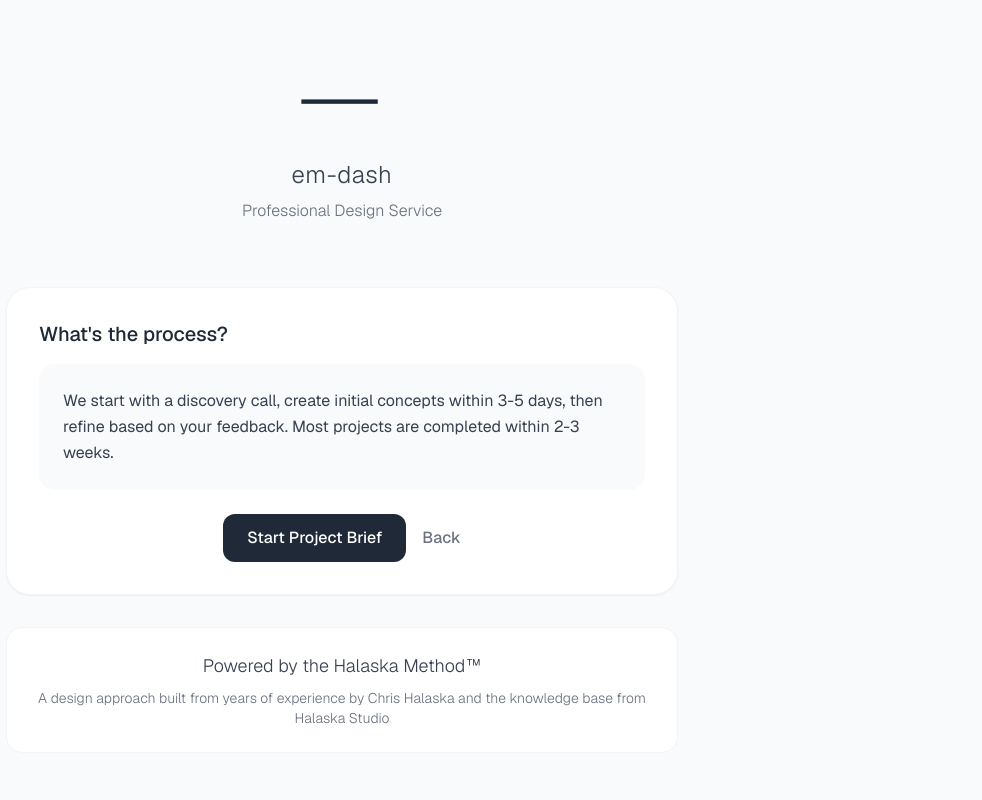
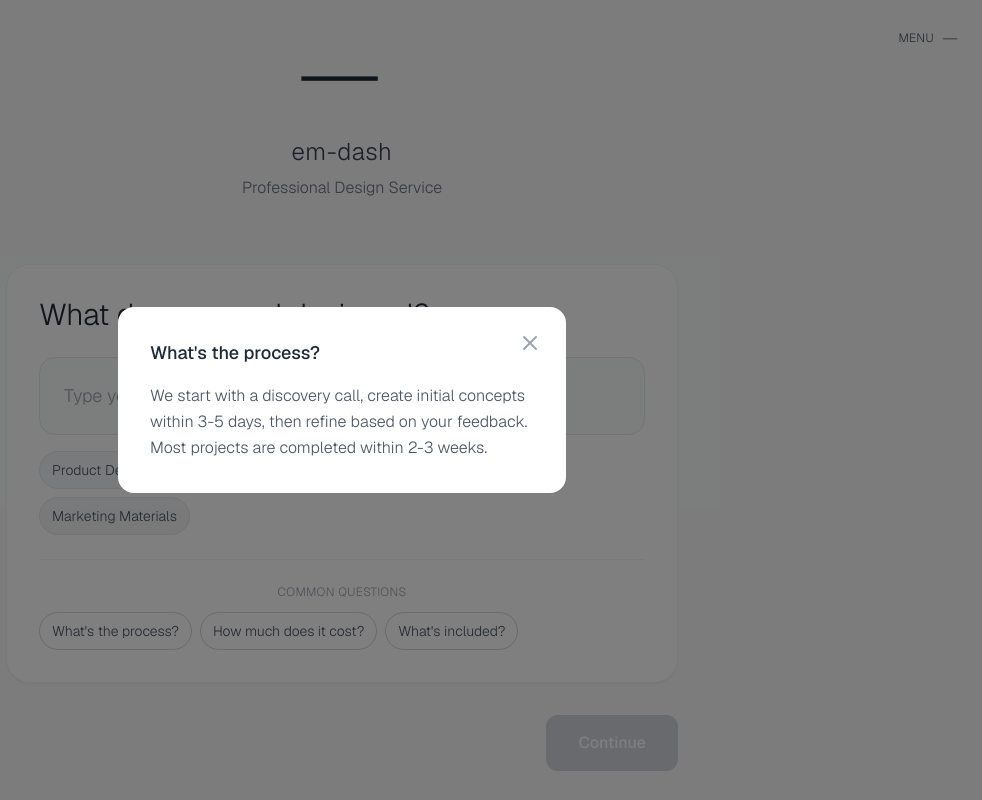
Before and after one commit to chalaska/design-service-website, a Next.js app: page / in a window 1280 px wide. Both pictures are taken after a click on the button "What's the process?". Shown: the top 800 px of the page, without its empty margins (298-1280 px from the left). Built offline with nearby package versions, Linux system fonts and the light colour scheme.

Commit message:
Update index.tsx

```diff
--- a/pages/index.tsx
+++ b/pages/index.tsx
@@ -162,6 +162,7 @@ export default function Home() {
   const [isFocused, setIsFocused] = useState(false);
   const [showContactForm, setShowContactForm] = useState(false);
   const [projectsToShow, setProjectsToShow] = useState(6);
+  const [faqModal, setFaqModal] = useState<{question: string, answer: string} | null>(null);
 
   const handleNext = () => {
     if (currentInput.trim()) {
@@ -205,7 +206,7 @@ export default function Home() {
   };
 
   const handleFAQClick = (faq: {question: string, answer: string}) => {
-    setShowFAQResult(faq);
+    setFaqModal(faq);
   };
 
   const isComplete = currentQuestion === questions.length - 1 && projectData.email;
@@ -303,6 +304,24 @@ export default function Home() {
       </Head>
 
       <main className="min-h-screen bg-gray-50 flex items-center justify-center p-6 relative" style={{ fontFamily: 'Geist, system-ui, -apple-system, sans-serif' }}>
+        {/* FAQ Modal */}
+        {faqModal && (
+          <div className="fixed inset-0 bg-black bg-opacity-50 z-50 flex items-center justify-center p-4">
+            <div className="bg-white rounded-2xl p-8 max-w-md w-full relative">
+              <button
+                onClick={() => setFaqModal(null)}
+                className="absolute top-6 right-6 text-gray-400 hover:text-gray-600 transition-colors"
+              >
+                <svg className="w-6 h-6" fill="none" stroke="currentColor" viewBox="0 0 24 24">
+                  <path strokeLinecap="round" strokeLinejoin="round" strokeWidth={2} d="M6 18L18 6M6 6l12 12" />
+                </svg>
+              </button>
+              <h3 className="text-lg font-medium text-gray-800 mb-4 pr-8">{faqModal.question}</h3>
+              <p className="text-gray-600 font-light leading-relaxed">{faqModal.answer}</p>
+            </div>
+          </div>
+        )}
+
         {/* Overlay for focus mode */}
         {isFocused && (
           <div
@@ -354,6 +373,15 @@ export default function Home() {
                 className="block w-full text-right text-sm font-light text-gray-700 hover:text-gray-900 transition-colors"
               >
                 Get in touch
+              </button>
+              <button
+                onClick={() => {
+                  resetToHome();
+                  setMenuOpen(false);
+                }}
+                className="block w-full text-right text-sm font-light text-gray-700 hover:text-gray-900 transition-colors"
+              >
+                Home
               </button>
             </div>
           )}
@@ -433,7 +461,7 @@ export default function Home() {
                       {commonQuestions.slice(0, 3).map((faq, index) => (
                         <button
                           key={index}
-                          onClick={() => handleFAQClick(faq)}
+                          onClick={() => setFaqModal(faq)}
                           className="text-sm bg-transparent hover:bg-gray-50 text-gray-600 hover:text-gray-800 px-3 py-2 rounded-full transition-colors font-light border border-gray-300"
                         >
                           {faq.question}
@@ -446,6 +474,17 @@ export default function Home() {
 
               <div className="flex gap-4 justify-between">
                 <div className="flex gap-4 items-center">
+                  {hasStarted && (
+                    <button
+                      onClick={resetToHome}
+                      className="w-10 h-10 bg-white hover:bg-gray-100 text-gray-600 hover:text-gray-800 rounded-full border border-gray-200 transition-all flex items-center justify-center"
+                    >
+                      <svg className="w-5 h-5" fill="none" stroke="currentColor" viewBox="0 0 24 24">
+                        <path strokeLinecap="round" strokeLinejoin="round" strokeWidth={2} d="M3 12l2-2m0 0l7-7 7 7M5 10v10a1 1 0 001 1h3m10-11l2 2m-2-2v10a1 1 0 01-1 1h-3m-6 0a1 1 0 001-1v-4a1 1 0 011-1h2a1 1 0 011 1v4a1 1 0 001 1m-6 0h6" />
+                      </svg>
+                    </button>
+                  )}
+
                   {hasStarted && currentQuestion > 0 && (
                     <button
                       onClick={() => {
@@ -462,17 +501,6 @@ export default function Home() {
                         <path strokeLinecap="round" strokeLinejoin="round" strokeWidth={2} d="M15 19l-7-7 7-7" />
                       </svg>
                       Back
-                    </button>
-                  )}
-
-                  {hasStarted && (
-                    <button
-                      onClick={resetToHome}
-                      className="w-10 h-10 bg-white hover:bg-gray-100 text-gray-600 hover:text-gray-800 rounded-full border border-gray-200 transition-all flex items-center justify-center"
-                    >
-                      <svg className="w-5 h-5" fill="none" stroke="currentColor" viewBox="0 0 24 24">
-                        <path strokeLinecap="round" strokeLinejoin="round" strokeWidth={2} d="M3 12l2-2m0 0l7-7 7 7M5 10v10a1 1 0 001 1h3m10-11l2 2m-2-2v10a1 1 0 01-1 1h-3m-6 0a1 1 0 001-1v-4a1 1 0 011-1h2a1 1 0 011 1v4a1 1 0 001 1m-6 0h6" />
-                      </svg>
                     </button>
                   )}
                 </div>
@@ -567,7 +595,7 @@ export default function Home() {
                 {commonQuestions.map((faq, index) => (
                   <button
                     key={index}
-                    onClick={() => handleFAQClick(faq)}
+                    onClick={() => setFaqModal(faq)}
                     className="text-left p-4 hover:bg-gray-50 transition-colors rounded-xl border border-gray-100"
                   >
                     <span className="font-light text-gray-700">{faq.question}</span>
```
